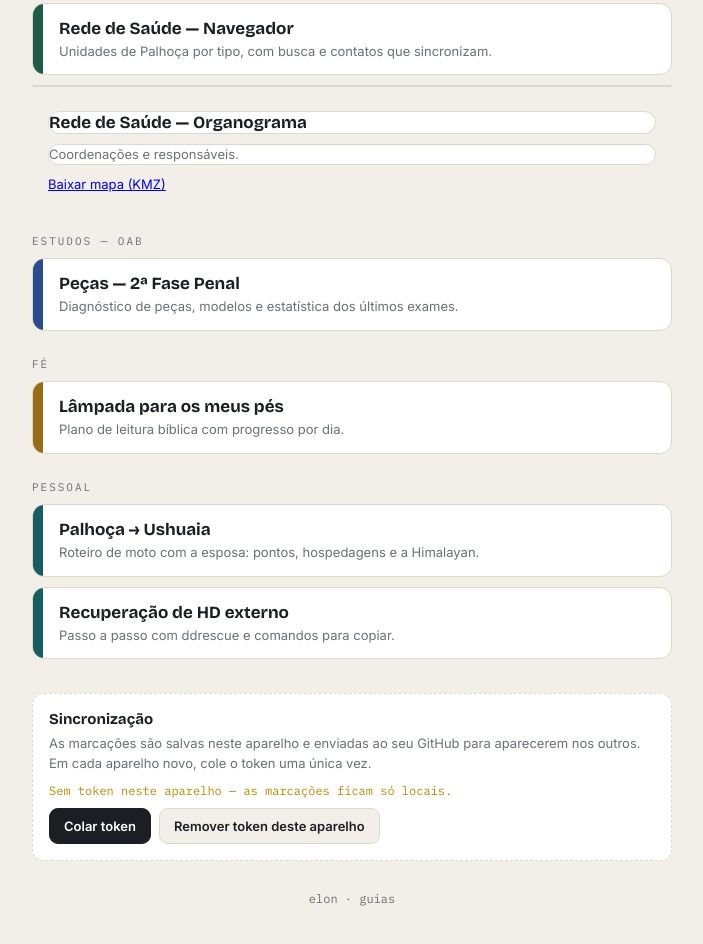
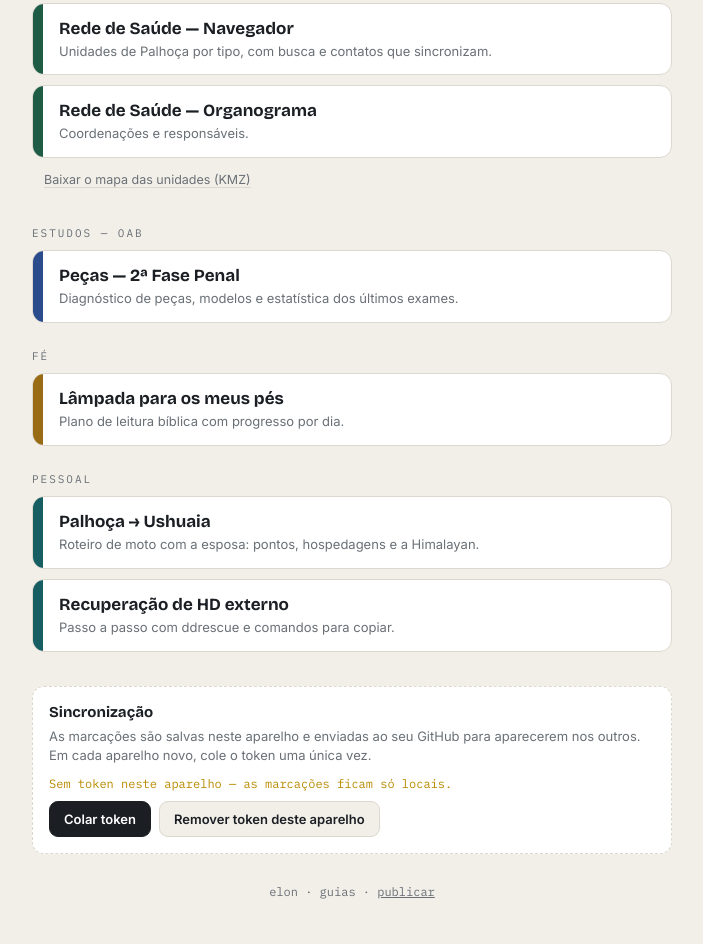
Before and after one commit to Elongustavo/meus-html, a plain HTML site: page index.html in a window 1280 px wide. Shown: the part 254-1198 px from the top of the page, without its empty margins (288-991 px from the left). Drawn offline with nearby package versions, Linux system fonts and the light colour scheme.

Commit message:
index: corrige link aninhado no card do organograma e adiciona link para publicar

```diff
--- a/index.html
+++ b/index.html
@@ -32,6 +32,7 @@
   .corpo{padding:14px 16px}
   .titulo{font-family:'Bricolage Grotesque',sans-serif;font-weight:700;font-size:17px}
   .desc{color:var(--mute);font-size:13px;margin-top:3px;line-height:1.45}
+  a.baixar{display:inline-block;margin:-4px 0 12px 12px;font-size:12.5px;color:var(--mute);text-decoration:none;border-bottom:1px solid var(--line)}
 
   /* sincronização */
   .sync{margin-top:34px;background:var(--card);border:1px dashed var(--line);border-radius:12px;padding:16px}
@@ -73,9 +74,10 @@
     <div class="aba trabalho"></div>
     <div class="corpo">
       <div class="titulo">Rede de Saúde — Organograma</div>
-      <div class="desc">Coordenações e responsáveis. <a href="Unidades_Saude_Palhoca.kmz" download>Baixar mapa (KMZ)</a></div>
+      <div class="desc">Coordenações e responsáveis.</div>
     </div>
   </a>
+  <a class="baixar" href="Unidades_Saude_Palhoca.kmz" download>Baixar o mapa das unidades (KMZ)</a>
 
   <div class="grupo">Estudos — OAB</div>
   <a class="card" href="pecas-penal-oab.html">
@@ -135,7 +137,7 @@
     </div>
   </div>
 
-  <footer>elon · guias</footer>
+  <footer>elon · guias · <a href="publicar.html" style="color:inherit">publicar</a></footer>
 </div>
 
 <script src="assets/sync.js"></script>
```
